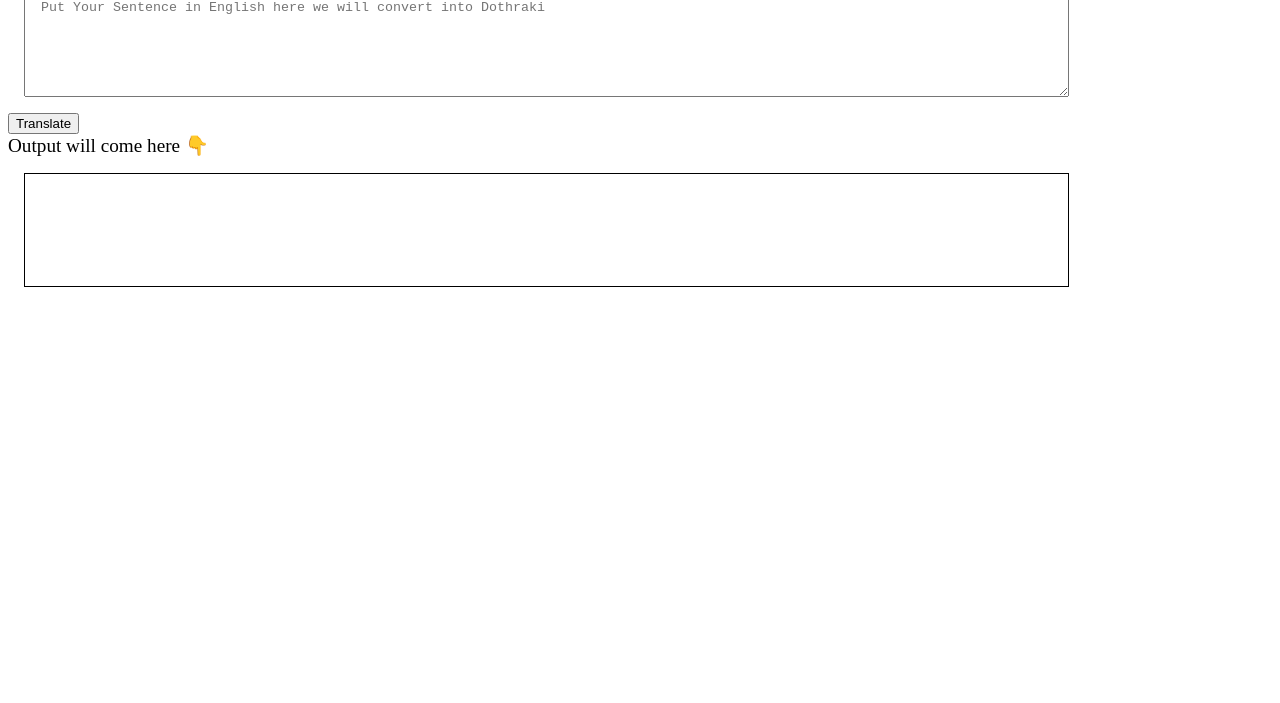
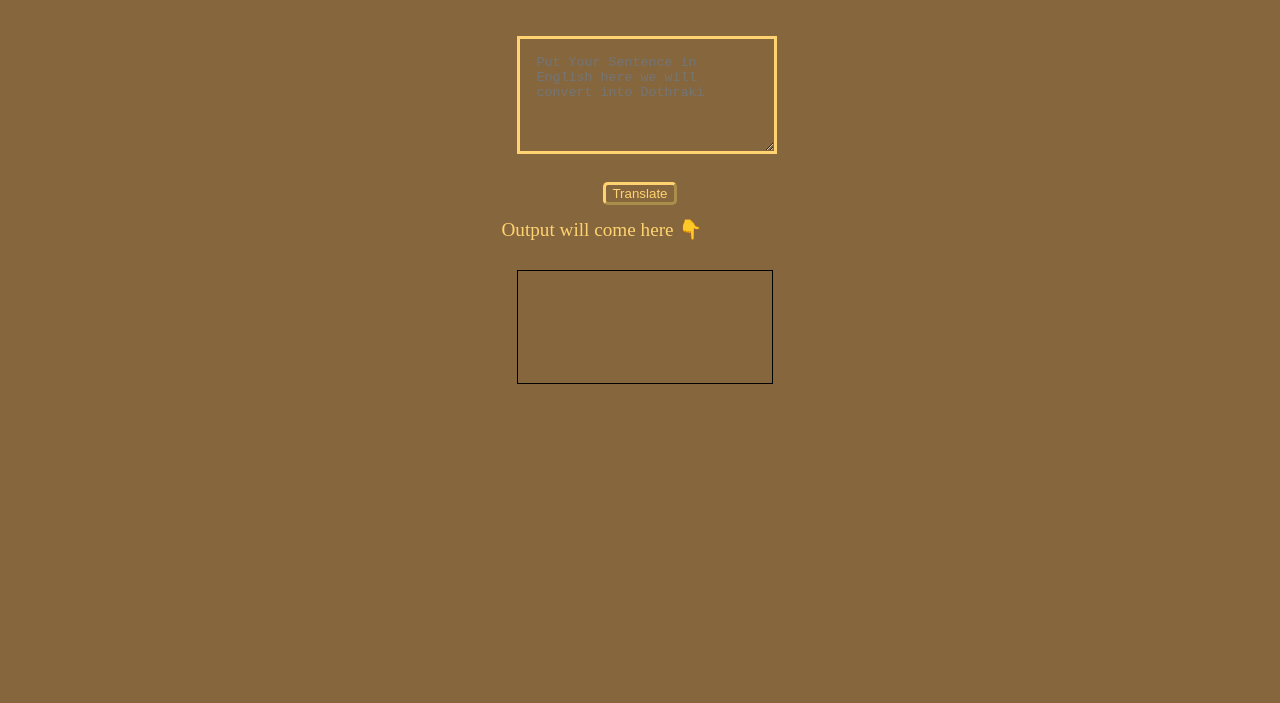
Before and after one commit to onkarsarje/dothrakiSpeak_mark7, a plain HTML site: page index.html in a window 1280 px wide. Shown: the part 97-800 px from the top of the page. Drawn offline with Linux system fonts and the light colour scheme.

Commit message:
css done

```diff
--- a/index.html
+++ b/index.html
@@ -15,6 +15,8 @@
             display: block;
             margin: 1rem;
             padding: 1rem;
+            border: 2rem;
+            border-color: black;
         }
 
         #output {
--- a/style.css
+++ b/style.css
@@ -0,0 +1,31 @@
+:root{
+    --primary-color: #86663D;
+    --secondary-color: #FFD371;
+}
+
+body {
+    background: var(--primary-color);
+    color: var(--secondary-color);
+    display: grid;
+    place-content: center;
+    padding: 1rem;
+    row-gap: 0.8rem;
+}
+
+#txt-input{
+    background: var(--primary-color);
+    border: solid var(--secondary-color);
+    color: var(--secondary-color);
+}
+
+#btn-translate{
+    display: block;
+     margin-top: 1rem;
+     margin: auto;
+     background: transparent;
+     color: var(--secondary-color);
+     border-color: var(--secondary-color);
+     border-width: medium;
+     padding: 0.5;
+     border-radius: 0.3rem;
+   }
```
